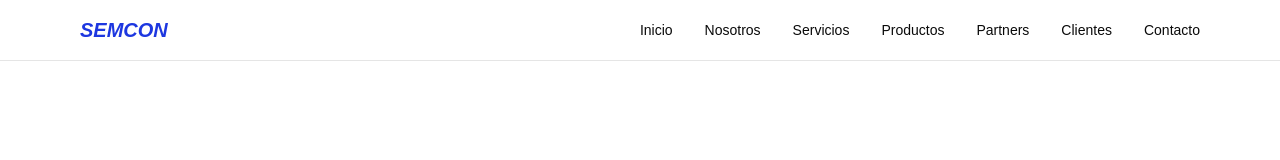
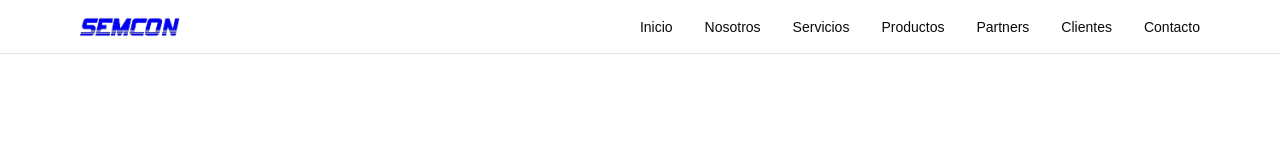
Before and after one commit to FelipeK57/website-semcon, a Next.js app: page / in a window 1280 px wide. Shown: the top 160 px of the page. Built offline with nearby package versions, Linux system fonts and the light colour scheme.

Commit message:
Reemplaza el título del Navbar por un componente de imagen para mejorar la presentación visual, manteniendo la coherencia en el diseño. Se añade la importación del componente Image de Next.js.

```diff
--- a/app/components/Navbar.tsx
+++ b/app/components/Navbar.tsx
@@ -1,5 +1,6 @@
 "use client"
 
+import Image from "next/image";
 import { Button } from "@/components/ui/button";
 import { Menu, X } from "lucide-react";
 import Link from "next/link";
@@ -56,7 +57,8 @@ export default function Navbar() {
     return (
         <nav className="fixed top-0 left-0 right-0 z-30 bg-background border-b">
             <div className="flex justify-between items-center p-4 max-w-6xl w-full mx-auto">
-                <h1 className="text-xl italic text-primary font-extrabold">SEMCON</h1>
+                {/* <h1 className="text-xl italic text-primary font-extrabold">SEMCON</h1> */}
+                <Image src="/Logo.png" alt="SEMCON" width={100} height={100} />
                 <div className="hidden lg:flex gap-8 text-sm">
                     {routes.map((route) => (
                         <Link key={route.href} href={route.href} className="hover:text-primary transition-colors">{route.label}</Link>
@@ -81,7 +83,7 @@ export default function Navbar() {
                                 className="absolute flex flex-col gap-8 p-6 top-0 right-0 bg-background h-svh z-50 w-4/5 sm:w-3/5 md:w-2/5"
                             >
                                 <div className="flex justify-between items-center">
-                                    <h1 className="text-2xl italic text-primary font-extrabold">SEMCON</h1>
+                                    <Image src="/Logo.png" alt="SEMCON" width={100} height={100} />
                                     <Button variant="ghost" className="grid place-content-center size-6" onClick={() => setIsOpen(false)}>
                                         <X className="size-6 text-muted-foreground" />
                                     </Button>
```
Also changed, not shown: public/Logo.png (added).
